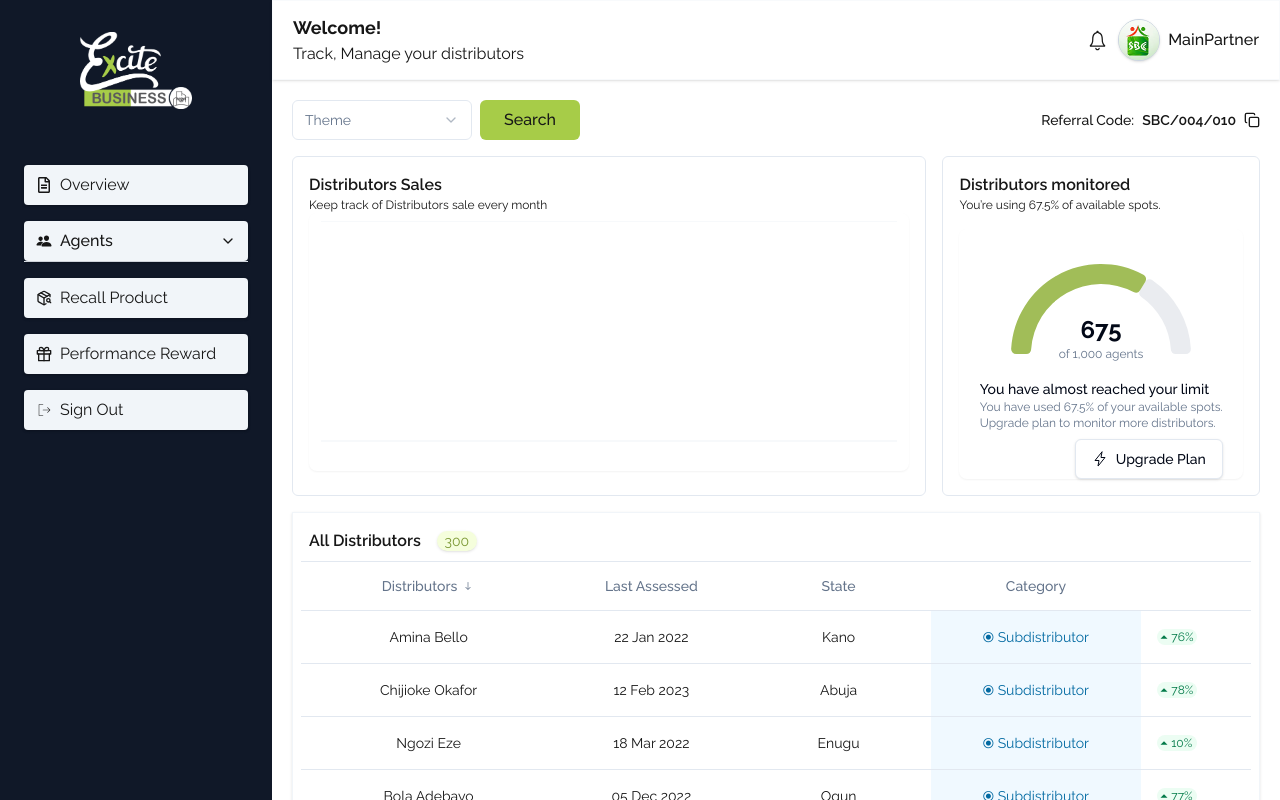
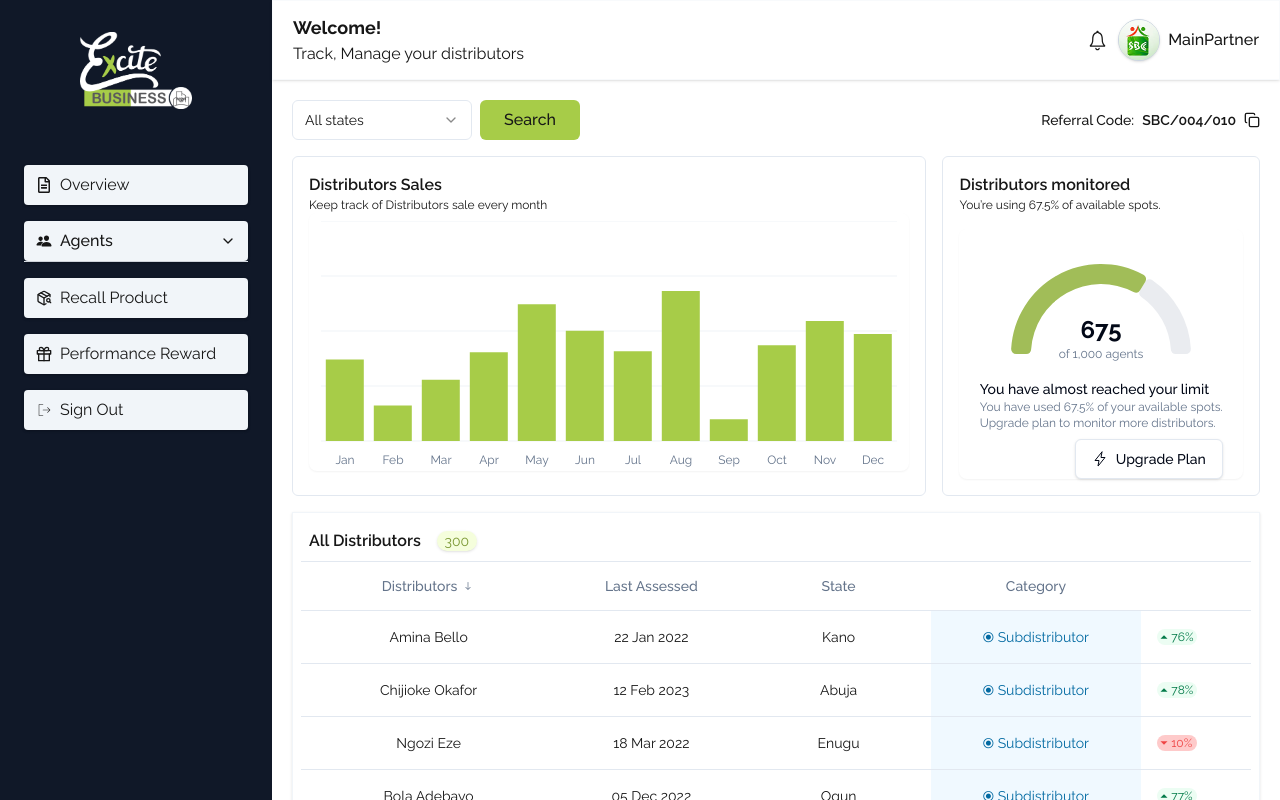
Before and after one commit to ExciteNG/excite-business, a Next.js app: page /main-agent in a window 1280 px wide. Shown: the top 800 px of the page. Built offline with nearby package versions, Linux system fonts and the light colour scheme.

Commit message:
fix: main agent dashboard

```diff
--- a/src/components/dashboard/main-agent/MainAgentOverview.tsx
+++ b/src/components/dashboard/main-agent/MainAgentOverview.tsx
@@ -1,20 +1,58 @@
-"use client"
-import React from 'react';
-import ChartOverview from '../shared/ChartOverview';
-import DistributorTable from '../shared/DistributorTable';
-import { subDistributorList } from '@/lib/dummyData';
+"use client";
+import React, { useState } from "react";
+import { subDistributorList } from "@/lib/dummyData";
+import DistributorTable from "../shared/DistributorTable";
+import ChartOverview from "../shared/ChartOverview";
+import { DisList } from "@/types/dashboard";
+import { chartData } from "@/constants/dummy";
 
-const MainAgentOverview = () => {
+export default function MainAgentOverview() {
+	const [location, setLocation] = useState("all");
+	const [chart, setChart] = useState(chartData);
+	const [distributor, setDistributor] = useState<DisList[]>(subDistributorList);
+	const filterByLocation = () => {
+		if (location !== "all") {
+			const filteredDistributor = subDistributorList.filter(
+				(dist) => dist.location === location
+			);
 
-    return(
-        <section className='p-5'>
-            {/* Charts */}
-            <ChartOverview />
+			setDistributor(filteredDistributor);
+			let filteredSales;
+			if (filteredDistributor.length > 0) {
+				filteredSales = chartData.map((chart) => ({
+					...chart,
+					sales: chart.sales / [4, 8, 10][Math.floor(Math.random() * 3)],
+				}));
+				setChart(filteredSales);
+			} else {
+				filteredSales = chartData.map((chart) => ({
+					...chart,
+					sales: 0,
+				}));
+			}
+			setChart(filteredSales);
+		} else {
+			setDistributor(subDistributorList);
+			setChart(chartData);
+		}
+	};
 
-            {/* DISTRIBUTORS */}
-            <DistributorTable distRank={'All'} distributors={subDistributorList} matrix={300}/>
-    </section>
-    );
+	return (
+		<section className="p-5">
+			{/* Charts */}
+			<ChartOverview
+				location={location}
+				chartData={chart}
+				setLocation={setLocation}
+				filterByLocation={filterByLocation}
+			/>
+
+			{/* DISTRIBUTORS */}
+			<DistributorTable
+				distRank={"All"}
+				distributors={distributor}
+				matrix={300}
+			/>
+		</section>
+	);
 }
-
-export default MainAgentOverview
--- a/src/components/dashboard/shared/DistributorTable.tsx
+++ b/src/components/dashboard/shared/DistributorTable.tsx
@@ -1,17 +1,45 @@
-"use client"
-import React from 'react';
-import { useRouter, useParams, usePathname } from 'next/navigation';
-import { Table, TableBody, TableCell, TableHead, TableHeader, TableRow } from '@/components/ui/table';
+"use client";
+import React from "react";
+import { useRouter, useParams, usePathname } from "next/navigation";
+import {
+	Table,
+	TableBody,
+	TableCell,
+	TableHead,
+	TableHeader,
+	TableRow,
+} from "@/components/ui/table";
 import { IoIosArrowRoundDown } from "react-icons/io";
-import { IoMdArrowDropup } from "react-icons/io";
-import { Pagination, PaginationContent, PaginationItem, PaginationNext, PaginationPrevious, PaginationLink, PaginationEllipsis } from '@/components/ui/pagination';
-import { DisList } from '@/types/dashboard';
-import { pathNavFn } from '@/constants/tableLinkFns';
+import { IoMdArrowDropup, IoMdArrowDropdown } from "react-icons/io";
+import {
+	Pagination,
+	PaginationContent,
+	PaginationItem,
+	PaginationNext,
+	PaginationPrevious,
+	PaginationLink,
+	PaginationEllipsis,
+} from "@/components/ui/pagination";
+import { DisList } from "@/types/dashboard";
+import { pathNavFn } from "@/constants/tableLinkFns";
 
-
-const DistributorTable = ({ distRank, distributors, matrix }: { distRank: string | string[], distributors: DisList[], matrix: number }) => {
-  const { distributorid, subdistributor, subdistributorid, retailer } = useParams();
-  const paramObject4Link = { distributorid, subdistributor, subdistributorid, retailer };
+const DistributorTable = ({
+	distRank,
+	distributors,
+	matrix,
+}: {
+	distRank: string | string[];
+	distributors: DisList[];
+	matrix: number;
+}) => {
+	const { distributorid, subdistributor, subdistributorid, retailer } =
+		useParams();
+	const paramObject4Link = {
+		distributorid,
+		subdistributor,
+		subdistributorid,
+		retailer,
+	};
 	const router = useRouter();
 	const pathName = usePathname();
 	// console.log(paramObject4Link);
@@ -31,30 +59,33 @@ const DistributorTable = ({ distRank, distributors, matrix }: { distRank: string
 
 	return (
 		<section>
-      <div className=' border border-slate-100 shadow p-2'>
-        <div className='p-2 border-b flex items-center space-x-4'>
-          <h3 className='font-semibold'>
-            {distRank}<span className={`${distRank === 'All' && 'hidden'}`}>&apos;</span>{" "}
+			<div className=" border border-slate-100 shadow p-2">
+				<div className="p-2 border-b flex items-center space-x-4">
+					<h3 className="font-semibold">
+						{distRank}
+						<span className={`${distRank === "All" && "hidden"}`}>
+							&apos;
+						</span>{" "}
 						{retailer !== undefined ? "Retailers" : "Distributors"}
 					</h3>
-          <p className='text-[#7b9833] bg-[#f5fedc] text-sm w-10 text-center rounded-full shadow'>
+					<p className="text-[#7b9833] bg-[#f5fedc] text-sm w-10 text-center rounded-full shadow">
 						{matrix}
 					</p>
 				</div>
-        <div className='h-[60vh] overflow-auto'>
+				<div className="h-[60vh] overflow-auto">
 					<Table>
-            <TableHeader className=''>
-              <TableRow className=''>
-                <TableHead className='flex items-center justify-center space-x-1'>
+						<TableHeader className="">
+							<TableRow className="">
+								<TableHead className="flex items-center justify-center space-x-1">
 									<span>
 										{retailer !== undefined ? "Retailers" : "Distributors"}
 									</span>
 									<IoIosArrowRoundDown />
 								</TableHead>
-                <TableHead className='text-center'>Last Assessed</TableHead>
-                <TableHead className='text-center'>State</TableHead>
-                <TableHead className='text-center'>Category</TableHead>
-                <TableHead className='text-center'>{}</TableHead>
+								<TableHead className="text-center">Last Assessed</TableHead>
+								<TableHead className="text-center">State</TableHead>
+								<TableHead className="text-center">Category</TableHead>
+								<TableHead className="text-center">{}</TableHead>
 							</TableRow>
 						</TableHeader>
 						<TableBody>
@@ -62,16 +93,18 @@ const DistributorTable = ({ distRank, distributors, matrix }: { distRank: string
 								return (
 									<TableRow key={key}>
 										<TableCell
-                      className='text-center cursor-pointer'
-                      onClick={() => pathNavFn(list, paramObject4Link, pathName, router)}
+											className="text-center cursor-pointer"
+											onClick={() =>
+												pathNavFn(list, paramObject4Link, pathName, router)
+											}
 											title={`View ${list.name}'s Profile`}
 										>
 											{list.name}
 										</TableCell>
-                    <TableCell className='text-center'>
+										<TableCell className="text-center">
 											{list.lastModified}
 										</TableCell>
-                    <TableCell className='text-center'>
+										<TableCell className="text-center">
 											{list.location}
 										</TableCell>
 										<TableCell
@@ -85,11 +118,20 @@ const DistributorTable = ({ distRank, distributors, matrix }: { distRank: string
 										>
 											&#10687; {list.category}
 										</TableCell>
-                    <TableCell className='text-center'>
-                      <p className='text-[#027A48] bg-[#ECFDF3] text-center w-10 rounded-lg flex items-center'>
+										<TableCell className="text-center">
+											{Number(
+												list.performance.slice(0, list.performance.length - 1)
+											) > 50 ? (
+												<p className="text-[#027A48] bg-[#ECFDF3] text-center w-10 rounded-lg flex items-center">
 													<IoMdArrowDropup />
-                        <span className='text-xs'>{list.performance}</span>
+													<span className="text-xs">{list.performance}</span>
 												</p>
+											) : (
+												<p className="text-red-500 bg-red-200 text-center w-10 rounded-lg flex items-center">
+													<IoMdArrowDropdown />
+													<span className="text-xs">{list.performance}</span>
+												</p>
+											)}
 										</TableCell>
 									</TableRow>
 								);
@@ -100,8 +142,8 @@ const DistributorTable = ({ distRank, distributors, matrix }: { distRank: string
 			</div>
 
 			{/* PAGINATION */}
-      <div className='p-2'>
-        <Pagination className='justify-between'>
+			<div className="p-2">
+				<Pagination className="justify-between">
 					<PaginationContent>
 						<PaginationItem>
 							<PaginationLink>1</PaginationLink>
@@ -118,17 +160,17 @@ const DistributorTable = ({ distRank, distributors, matrix }: { distRank: string
 					</PaginationContent>
 					<PaginationContent>
 						<PaginationItem>
-              <PaginationPrevious className='border' />
+							<PaginationPrevious className="border" />
 						</PaginationItem>
 
 						<PaginationItem>
-              <PaginationNext className='border' />
+							<PaginationNext className="border" />
 						</PaginationItem>
 					</PaginationContent>
 				</Pagination>
 			</div>
 		</section>
 	);
-}
+};
 
-export default DistributorTable
+export default DistributorTable;
```
Lines whose indentation alone changed are shown as unchanged.
